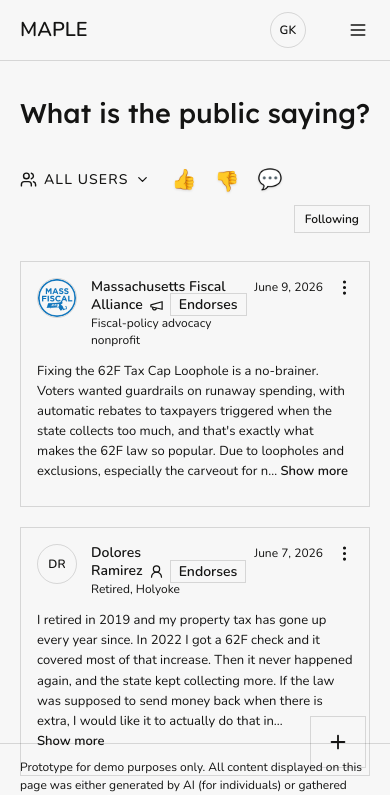
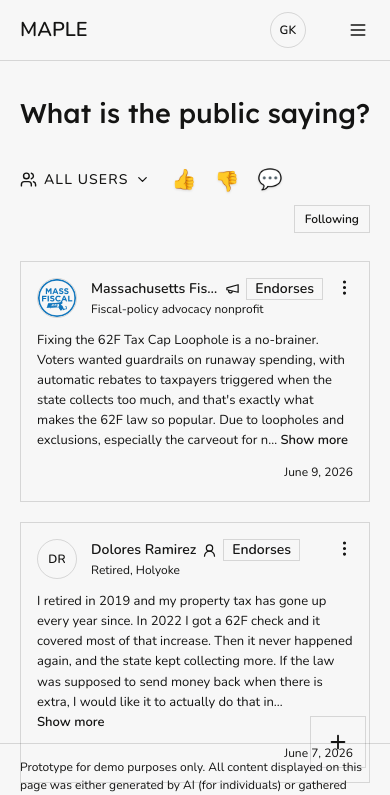
Before and after one commit to k-g-k/maple-testimony-redesign, a React (Vite) app: page / in a window 390 px wide. Shown: the top 795 px of the page. Built offline with nearby package versions, Linux system fonts and the light colour scheme.

Commit message:
fix responsive things

```diff
--- a/src/App.tsx
+++ b/src/App.tsx
@@ -19,21 +19,9 @@ import {
  */
 export default function App({
   positionRow = "inline",
-  stackControlsNarrow = false,
-  chipBelowHeaderNarrow = false,
-  dateAboveBodyNarrow = false,
 }: {
   /** Where the feed's position picker sits. See TestimonyFeed. */
   positionRow?: "inline" | "below" | "below-labeled";
-  /** Put each card's date and menu on their own line above the name at 390px
-      and below. */
-  stackControlsNarrow?: boolean;
-  /** Put each card's stance chip on its own line under the avatar and name at
-      440px and below. */
-  chipBelowHeaderNarrow?: boolean;
-  /** Put each card's date on its own line above the body, aligned right, and
-      hold the name to one line with an ellipsis, on phones. */
-  dateAboveBodyNarrow?: boolean;
 }) {
   const [stance, setStance] = useState<StanceFilter>("all");
   const [accountType, setAccountType] = useState<TypeFilter>("all");
@@ -66,9 +54,7 @@ export default function App({
               stickyTop="var(--pinned-h)"
               includeFollowingFilter
               positionRow={positionRow}
-              stackControlsNarrow={stackControlsNarrow}
-              chipBelowHeaderNarrow={chipBelowHeaderNarrow}
-              dateAboveBodyNarrow={dateAboveBodyNarrow}
+              compactHeaderNarrow
               includeTypeFilter
               asCards
             />
--- a/src/feed/TestimonyFeed.tsx
+++ b/src/feed/TestimonyFeed.tsx
@@ -105,9 +105,7 @@ export function TestimonyEntry({
   onOpen,
   fullBody = false,
   hideAvatar = false,
-  stackControlsNarrow = false,
-  chipBelowHeaderNarrow = false,
-  dateAboveBodyNarrow = false,
+  compactHeaderNarrow = false,
 }: {
   t: TestimonyItem;
   showTypeIcon?: boolean;
@@ -121,16 +119,10 @@ export function TestimonyEntry({
   fullBody?: boolean;
   /** Omit the avatar, for views that already show it above the card. */
   hideAvatar?: boolean;
-  /** At 390px and below, put the date and menu on their own line at the top
-      right, with the avatar and name block together below them. */
-  stackControlsNarrow?: boolean;
-  /** At 440px and below, move the stance chip from the name line to its own
-      line beneath the avatar and name. */
-  chipBelowHeaderNarrow?: boolean;
-  /** Below sm, move the date from the name line to its own line under the
-      header, aligned right, just above the body, and hold the name line to one
-      line, truncating the name with an ellipsis when it does not fit. */
-  dateAboveBodyNarrow?: boolean;
+  /** Below sm, move the date from the name line to the bottom right of the
+      card, under the body, and hold the name line to one line, truncating the
+      name with an ellipsis when it does not fit. */
+  compactHeaderNarrow?: boolean;
 }) {
   const user = POSITION_USERS.find((u) => u.id === t.userId);
   if (!user) return null;
@@ -139,32 +131,17 @@ export function TestimonyEntry({
   // together with it and never land on a line alone.
   const words = user.name.split(" ");
   const lastWord = words.pop();
-  const stack = (cls: string) => (stackControlsNarrow ? cls : "");
   const showDesc =
     showDescriptor === true ||
     (showDescriptor === "officials" && user.userType !== "organization");
   return (
     <div className="relative p-[16px] sm:p-[20px] rounded-control">
-      {/* Its own line above the avatar and name, which move down together.
-          The corner copy below is hidden at the same width. */}
-      {stackControlsNarrow && (
-        <div className="hidden max-[391px]:flex justify-end items-center gap-[2px] -mt-[5px] -mr-[6px] mb-[4px]">
-          <span className="font-body text-xs text-ink-muted whitespace-nowrap mr-[2px]">
-            {t.date}
-          </span>
-          <EntryActions name={user.name} />
-        </div>
-      )}
       <div className="relative flex items-start sm:items-center gap-[14px] sm:gap-[18px]">
         {!hideAvatar && <UserAvatar user={user} />}
         <div className="flex-1 min-w-0">
           {/* Name, type and stance wrap inside their own box; the date sits
               outside it so it always holds the top-right corner. */}
-          <div
-            className={`flex items-center gap-[6px] ${
-              dateAboveBodyNarrow ? "max-sm:gap-0" : ""
-            }`}
-          >
+          <div className="flex items-center gap-[6px]">
             <div className="flex-1 min-w-0">
               {/* The name and descriptor are one block. On phones the date
                   sits beside it, lined up with the name; from sm up the date
@@ -177,7 +154,7 @@ export function TestimonyEntry({
                       it as a link before there is a URL behind it teaches the wrong
                       thing about what clicking a name does. `onOpen` is kept so the
                       wiring is here when the route is. */}
-                  {dateAboveBodyNarrow ? (
+                  {compactHeaderNarrow ? (
                     // One line on phones: the name gives way with an ellipsis
                     // so the icon and chip always stay beside it. The full
                     // name is in the title.
@@ -207,11 +184,7 @@ export function TestimonyEntry({
                           </span>
                         )}
                         {t.stance !== "no-position" && (
-                          <span
-                            className={`inline-block align-middle ml-[6px] -my-[2px] ${
-                              chipBelowHeaderNarrow ? "max-[441px]:hidden" : ""
-                            }`}
-                          >
+                          <span className="inline-block align-middle ml-[6px] -my-[2px]">
                             <StanceChip stance={t.stance} />
                           </span>
                         )}
@@ -229,22 +202,16 @@ export function TestimonyEntry({
                   )}
                 </div>
                 <span
-                  className={`sm:hidden shrink-0 font-body text-xs text-ink-muted whitespace-nowrap ${stack(
-                    "max-[391px]:hidden",
-                  )} ${dateAboveBodyNarrow ? "hidden" : ""}`}
+                  className={`sm:hidden shrink-0 font-body text-xs text-ink-muted whitespace-nowrap ${
+                    compactHeaderNarrow ? "hidden" : ""
+                  }`}
                 >
                   {t.date}
                 </span>
               </div>
             </div>
-            <div
-              className={`shrink-0 self-start flex items-center gap-[2px] -mt-[5px] -mr-[6px] ${stack(
-                "max-[391px]:hidden",
-              )}`}
-            >
-              <span
-                className="hidden sm:inline font-body text-xs text-ink-muted whitespace-nowrap mr-[2px]"
-              >
+            <div className="shrink-0 self-start flex items-center gap-[2px] -mt-[5px] -mr-[6px]">
+              <span className="hidden sm:inline font-body text-xs text-ink-muted whitespace-nowrap mr-[2px]">
                 {t.date}
               </span>
               <EntryActions name={user.name} />
@@ -252,16 +219,6 @@ export function TestimonyEntry({
           </div>
         </div>
       </div>
-      {dateAboveBodyNarrow && (
-        <p className="sm:hidden mt-[8px] text-right font-body text-xs text-ink-muted">
-          {t.date}
-        </p>
-      )}
-      {chipBelowHeaderNarrow && t.stance !== "no-position" && (
-        <div className="hidden max-[441px]:flex mt-[10px]">
-          <StanceChip stance={t.stance} />
-        </div>
-      )}
       {/* The body sits in the same two-column frame the header does, with an
           empty cell where the avatar is, so its first character lands under the
           name rather than under the avatar. A spacer rather than a left
@@ -273,13 +230,23 @@ export function TestimonyEntry({
         {!hideAvatar && (
           <div aria-hidden className="hidden sm:block w-[40px] shrink-0" />
         )}
-        <div className="flex-1 min-w-0 pt-[12px] sm:pt-[8px] sm:pr-[12px] pb-[8px]">
+        <div
+          className={`flex-1 min-w-0 pt-[12px] sm:pt-[8px] sm:pr-[12px] pb-[8px] ${
+            compactHeaderNarrow ? "max-sm:pb-[4px]" : ""
+          }`}
+        >
           {fullBody ? (
             <p className="font-body text-base text-ink leading-[1.55] whitespace-pre-line">
               {t.body}
             </p>
           ) : (
             <ClampedBody text={t.body} />
+          )}
+          {/* On phones the date closes the card, under the body on the right. */}
+          {compactHeaderNarrow && (
+            <p className="sm:hidden mt-[12px] text-right font-body text-xs text-ink-muted">
+              {t.date}
+            </p>
           )}
         </div>
       </div>
@@ -820,7 +787,7 @@ export function PositionPicker({
   /** State the position without offering to change or clear it. */
   locked?: boolean;
   /** Keep the words beside the glyphs above 390px wide, instead of only
-      from 730px up. */
+      from 730px up, and set them a size larger. */
   labeled?: boolean;
   /** Larger glyphs, words and tap targets below sm, with more space between
       the options. */
@@ -828,7 +795,11 @@ export function PositionPicker({
 }) {
   const rowH = largeOnPhones ? "h-[40px] sm:h-[34px]" : "h-[34px]";
   const glyphSize = largeOnPhones ? "text-[24px] sm:text-[20px]" : "text-[20px]";
-  const wordSize = largeOnPhones ? "text-base sm:text-sm" : "text-sm";
+  const wordSize = labeled
+    ? "text-lg sm:text-base"
+    : largeOnPhones
+      ? "text-base sm:text-sm"
+      : "text-sm";
   const [open, setOpen] = useState(false);
   const ref = useRef<HTMLDivElement>(null);
   useEffect(() => {
@@ -981,7 +952,7 @@ export function PositionPicker({
                   onChange(id);
                   setOpen(false);
                 }}
-                className="flex items-center gap-[10px] w-full text-left font-body text-sm text-ink px-[12px] py-[6px] cursor-pointer hover:bg-wash"
+                className="flex items-center gap-[10px] w-full text-left font-body text-sm text-ink px-[12px] py-[10px] cursor-pointer hover:bg-wash"
               >
                 <span
                   aria-hidden
@@ -1006,6 +977,7 @@ export function AccountTypePicker({
   onChange,
   locked = false,
   largeOnPhones = false,
+  larger = false,
 }: {
   value: TypeFilter;
   onChange: (v: TypeFilter) => void;
@@ -1013,10 +985,19 @@ export function AccountTypePicker({
   locked?: boolean;
   /** Larger label and tap target below sm. */
   largeOnPhones?: boolean;
+  /** A larger label on phones and larger text and icons in the dropdown list,
+      to match a labeled PositionPicker beside it. */
+  larger?: boolean;
 }) {
-  const size = largeOnPhones
-    ? "h-[40px] sm:h-[28px] text-lg"
-    : "h-[28px] text-base sm:text-lg";
+  const size = larger
+    ? "h-[40px] sm:h-[28px] text-[18px] sm:text-lg"
+    : largeOnPhones
+      ? "h-[40px] sm:h-[28px] text-lg"
+      : "h-[28px] text-base sm:text-lg";
+  // Icon and chevron track the label, so the larger label on phones gets them
+  // a size up as well.
+  const iconSize = larger ? "size-[19px] sm:size-[17px]" : "size-[17px]";
+  const chevronSize = larger ? "size-[17px] sm:size-[15px]" : "size-[15px]";
   const [open, setOpen] = useState(false);
   const ref = useRef<HTMLDivElement>(null);
   useEffect(() => {
@@ -1038,9 +1019,13 @@ export function AccountTypePicker({
     current.id === "all" ? "All users" : (current.short ?? current.label);
   const icon =
     current.id === "all" ? (
-      <Users className="w-[17px] h-[17px]" />
+      <Users className={iconSize} />
     ) : (
-      <UserTypeIcon type={current.id} size={17} />
+      // UserTypeIcon sizes its svg inline, so the phone size has to win over
+      // that style.
+      <span className={larger ? "flex max-sm:[&_svg]:size-[19px]!" : "flex"}>
+        <UserTypeIcon type={current.id} size={17} />
+      </span>
     );
   // Locked, it is a statement rather than a control: no chevron, no hover, and
   // not focusable, so nothing about it suggests it can be changed.
@@ -1063,12 +1048,14 @@ export function AccountTypePicker({
       >
         {icon}
         {label}
-        <ChevronDown className="w-[15px] h-[15px]" />
+        <ChevronDown className={chevronSize} />
       </button>
       {open && (
         <div
           role="listbox"
-          className="absolute left-0 top-[calc(100%+6px)] z-20 min-w-[200px] bg-surface border border-line rounded-control shadow-popover py-[4px]"
+          className={`absolute left-0 top-[calc(100%+6px)] z-20 ${
+            larger ? "min-w-[240px]" : "min-w-[200px]"
+          } bg-surface border border-line rounded-control shadow-popover py-[4px]`}
         >
           {TYPE_FILTERS.map((t) => (
             <button
@@ -1079,15 +1066,21 @@ export function AccountTypePicker({
                 onChange(t.id);
                 setOpen(false);
               }}
-              className={`flex items-center gap-[8px] w-full text-left font-body text-sm px-[12px] py-[6px] cursor-pointer hover:bg-wash ${
-                t.id === value ? "font-semibold text-brand" : "text-ink"
-              }`}
+              className={`flex items-center w-full text-left font-body px-[12px] py-[10px] cursor-pointer hover:bg-wash ${
+                larger ? "gap-[10px] text-lg sm:text-base" : "gap-[8px] text-sm"
+              } ${t.id === value ? "font-semibold text-brand" : "text-ink"}`}
             >
-              <span className="w-[15px] shrink-0 flex items-center justify-center">
+              <span
+                className={`${
+                  larger ? "w-[18px]" : "w-[15px]"
+                } shrink-0 flex items-center justify-center`}
+              >
                 {t.id === "all" ? (
-                  <Users className="w-[15px] h-[15px]" />
+                  <Users
+                    className={larger ? "w-[18px] h-[18px]" : "w-[15px] h-[15px]"}
+                  />
                 ) : (
-                  <UserTypeIcon type={t.id} />
+                  <UserTypeIcon type={t.id} size={larger ? 18 : 15} />
                 )}
               </span>
               {t.label}
@@ -1115,9 +1108,7 @@ export function TestimonyFeed({
   pageSize,
   composeSignal = 0,
   positionRow = "inline",
-  stackControlsNarrow = false,
-  chipBelowHeaderNarrow = false,
-  dateAboveBodyNarrow = false,
+  compactHeaderNarrow = false,
   typeFilter: controlledType,
   onTypeFilterChange,
   filter: controlledFilter,
@@ -1152,11 +1143,7 @@ export function TestimonyFeed({
       its words above 390px ("below-labeled"). */
   positionRow?: "inline" | "below" | "below-labeled";
   /** Passed to each card. See TestimonyEntry. */
-  stackControlsNarrow?: boolean;
-  /** Passed to each card. See TestimonyEntry. */
-  chipBelowHeaderNarrow?: boolean;
-  /** Passed to each card. See TestimonyEntry. */
-  dateAboveBodyNarrow?: boolean;
+  compactHeaderNarrow?: boolean;
   /** Add a "Following" toggle that narrows any stance filter to accounts the
       viewer follows. */
   includeFollowingFilter?: boolean;
@@ -1258,25 +1245,12 @@ export function TestimonyFeed({
             typeFilter,
         )
       : filtered;
-  // Following only earns a place when it would find something. Offering it on a
-  // list with nobody followed in it is a control whose only outcome is an empty
-  // state. Measured against the stance and type narrowing but not against
-  // itself, so turning it on cannot hide the way back off.
-  const typeMatched =
-    showFilters && includeTypeFilter && typeFilter !== "all"
-      ? stanceMatched.filter(
-          (t) =>
-            POSITION_USERS.find((u) => u.id === t.userId)?.userType ===
-            typeFilter,
-        )
-      : stanceMatched;
-  const hasFollowedInView = typeMatched.some(
-    (t) => POSITION_USERS.find((u) => u.id === t.userId)?.followedByViewer,
-  );
-
   // Paged, the feed fits a fixed height instead of scrolling inside one. The
   // page is clamped rather than reset, so narrowing the list while on a later
   // page lands on the last one that still has entries instead of an empty view.
+  // Only an Individuals filter on its own means nobody has written yet; with
+  // Following on, the empty list is about who you follow.
+  const noIndividuals = typeFilter === "individual" && !followingOnly;
   const pageCount = pageSize ? Math.max(1, Math.ceil(shown.length / pageSize)) : 1;
   const current = Math.min(page, pageCount - 1);
   const paged = pageSize
@@ -1311,6 +1285,7 @@ export function TestimonyFeed({
                 onChange={setTypeFilter}
                 locked={lockTypeFilter}
                 largeOnPhones={positionRow !== "inline"}
+                larger={positionRow === "below-labeled"}
               />
               {positionRow === "inline" && (
                 <PositionPicker value={filter} onChange={setFilter} />
@@ -1321,7 +1296,7 @@ export function TestimonyFeed({
                   account picker or a selected position moves the filters on the
                   left without moving this pair or the gap inside it. */}
               <div className="ml-auto shrink-0 flex items-center gap-[8px]">
-                {includeFollowingFilter && hasFollowedInView && (
+                {includeFollowingFilter && (
                   // Following is an overlay on whatever else is set rather than
                   // another way to narrow by position or account, so it reads
                   // better here than as the last item among the chips.
@@ -1460,9 +1435,7 @@ export function TestimonyFeed({
                   showTypeIcon={showTypeIcon}
                   showDescriptor={showDescriptor}
                   onOpen={setOpenId}
-                  stackControlsNarrow={stackControlsNarrow}
-                  chipBelowHeaderNarrow={chipBelowHeaderNarrow}
-                  dateAboveBodyNarrow={dateAboveBodyNarrow}
+                  compactHeaderNarrow={compactHeaderNarrow}
                 />
               </div>
             ))}
@@ -1480,21 +1453,22 @@ export function TestimonyFeed({
         </>
       ) : (
         // Individuals is the one empty result a visitor can act on themselves,
-        // so it keeps the invitation; every other empty result only offers a
-        // way back out of the filters.
+        // so it keeps the invitation; every other empty result, including
+        // Following with nobody followed in view, only offers a way back out
+        // of the filters.
         <div className="border-[1.5px] border-dashed border-line-strong rounded-panel p-[22px] text-center bg-surface">
           <p className="font-body font-semibold text-lg text-ink mb-[4px]">
-            {typeFilter === "individual"
+            {noIndividuals
               ? "No individual testimony yet"
               : "No testimony matches these filters"}
           </p>
           <p className="font-body text-sm text-ink-muted leading-[1.5] max-w-[560px] mx-auto">
-            {typeFilter === "individual"
+            {noIndividuals
               ? "No residents have submitted testimony on this question yet. Be among the first to add your perspective."
               : "Try widening your selection to see submissions on this question."}
           </p>
           <div className="flex gap-[10px] justify-center mt-[14px] flex-wrap">
-            {typeFilter === "individual" && (
+            {noIndividuals && (
               <button
                 onClick={() => setComposing(true)}
                 className="bg-brand text-ink-inverse font-body font-semibold text-sm px-[18px] py-[8px] rounded-pill cursor-pointer hover:bg-brand-hover"
```
Also changed, not shown: src/main.tsx (+6 -18 lines).
